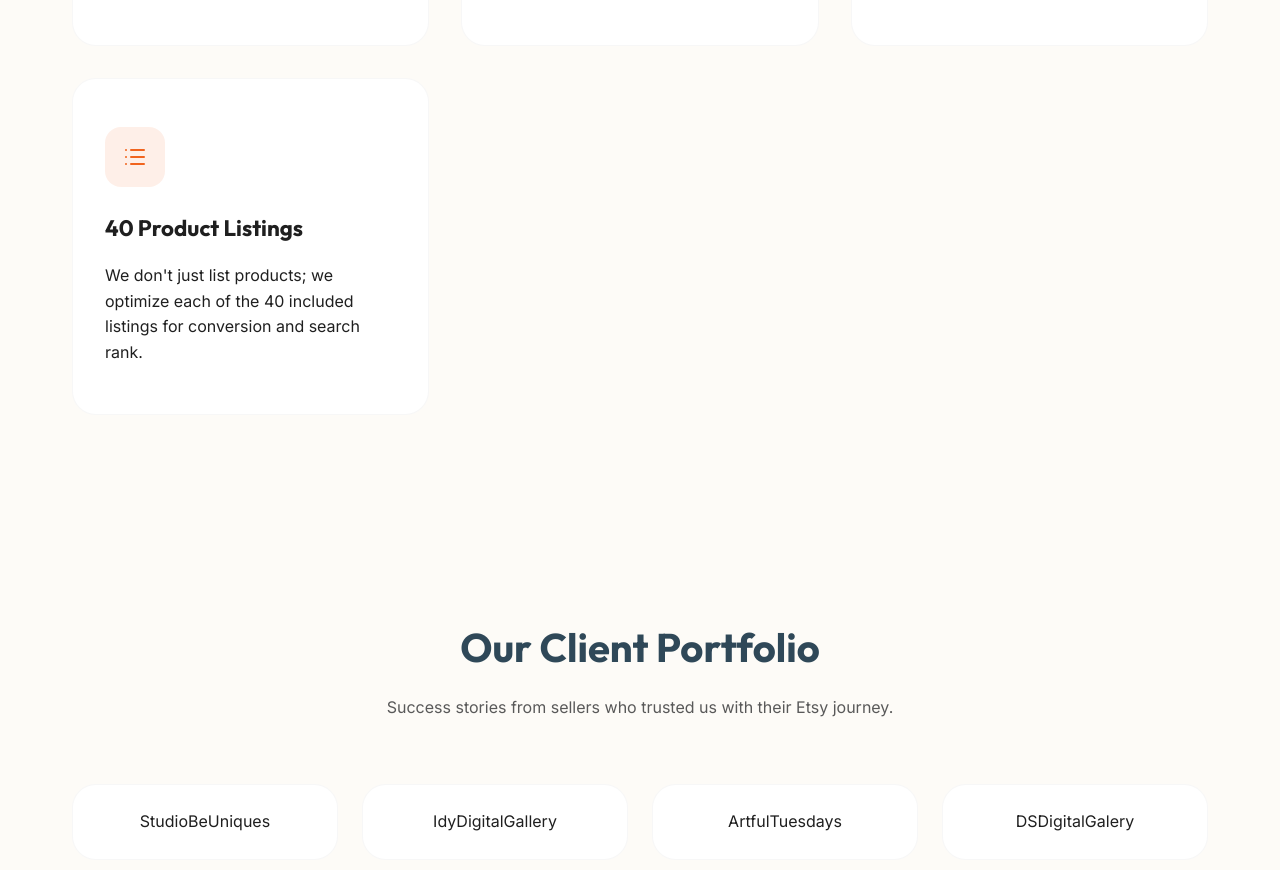
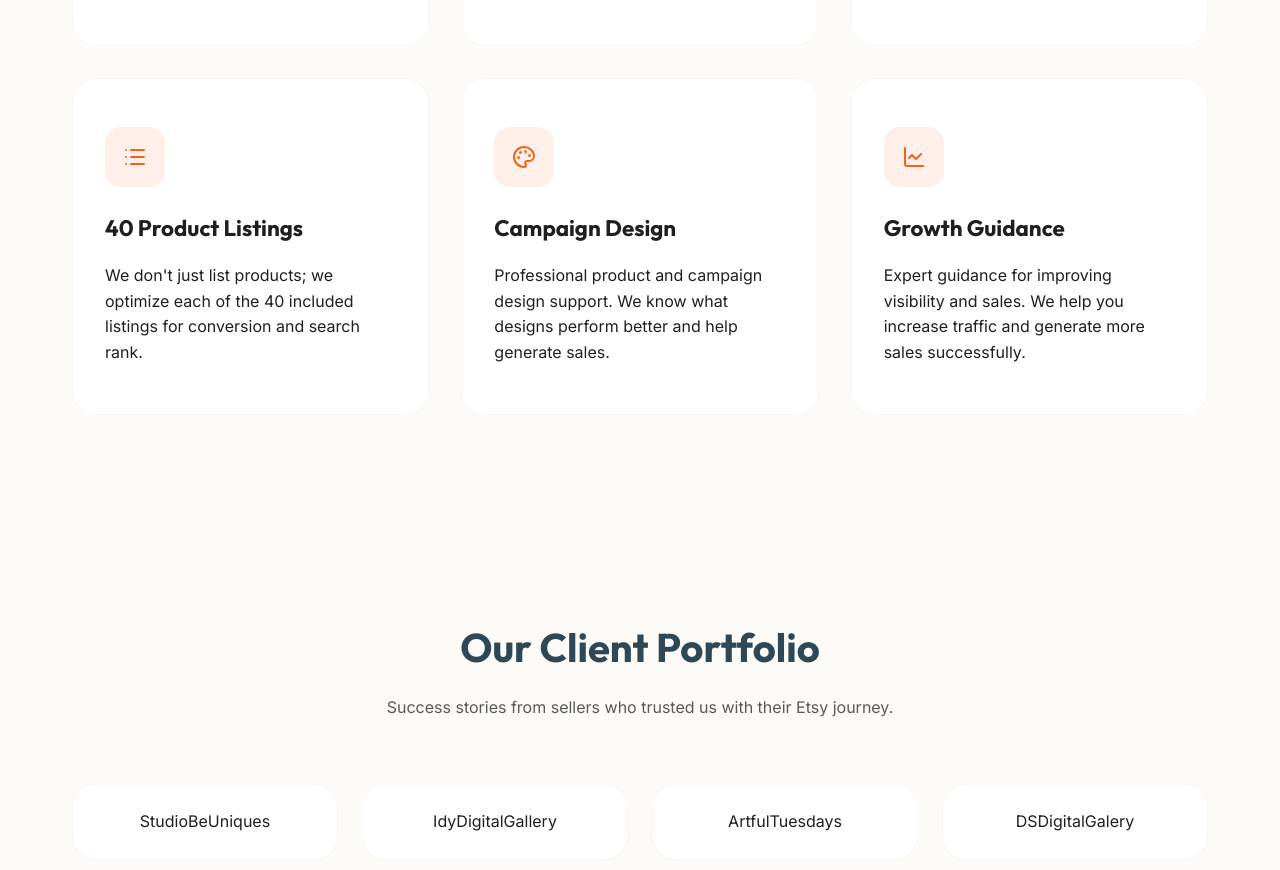
Before and after one commit to shulpextechnology-design/etsy, a website built with Vite: page index.html in a window 1280 px wide. Shown: the part 1543-2413 px from the top of the page. Built offline with nearby package versions, Linux system fonts and the light colour scheme.

Commit message:
Add Campaign Design and Growth Guidance service cards

```diff
--- a/index.html
+++ b/index.html
@@ -90,6 +90,16 @@
                     <div class="service-icon"><i data-lucide="list"></i></div>
                     <h3>40 Product Listings</h3>
                     <p>We don't just list products; we optimize each of the 40 included listings for conversion and search rank.</p>
+                </div>
+                <div class="service-card">
+                    <div class="service-icon"><i data-lucide="palette"></i></div>
+                    <h3>Campaign Design</h3>
+                    <p>Professional product and campaign design support. We know what designs perform better and help generate sales.</p>
+                </div>
+                <div class="service-card">
+                    <div class="service-icon"><i data-lucide="line-chart"></i></div>
+                    <h3>Growth Guidance</h3>
+                    <p>Expert guidance for improving visibility and sales. We help you increase traffic and generate more sales successfully.</p>
                 </div>
             </div>
         </div>
```
